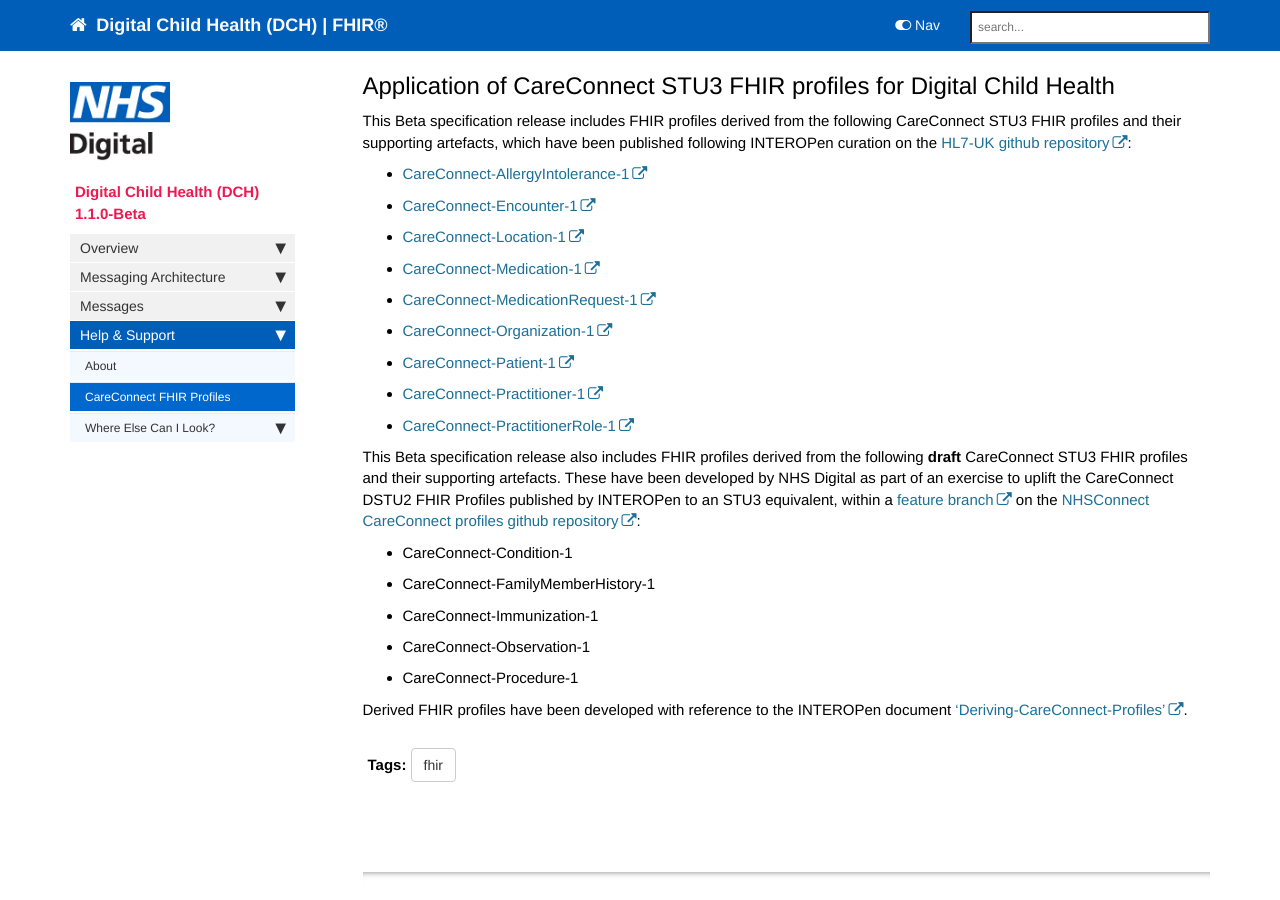
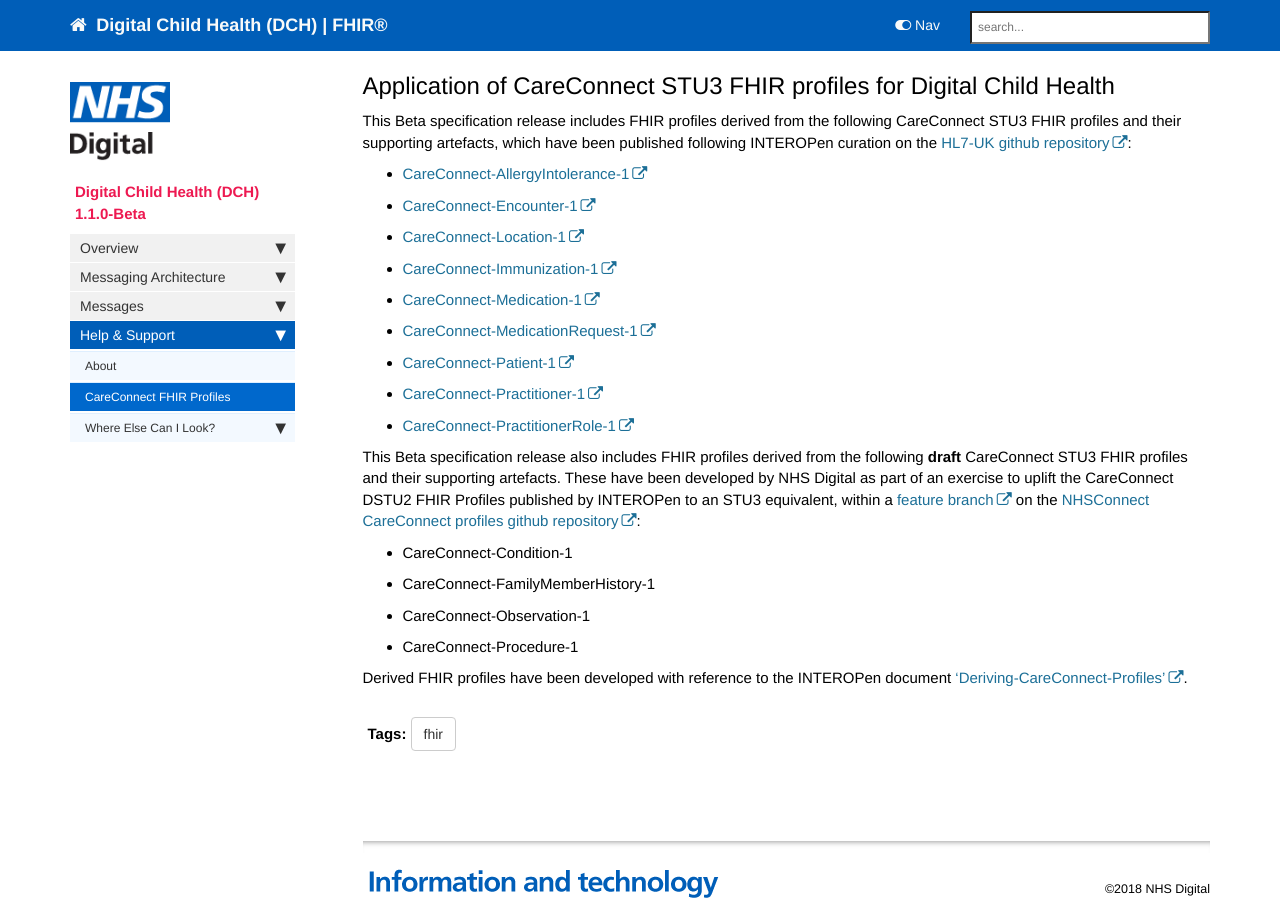
Before and after one commit to nhsconnect/Digital-Child-Health-STU3, a Jekyll site: the page built from pages/support/support_careconnect.md, in a window 1280 px wide and 900 px high, scrolled down 334 px. Built offline with Jekyll 4.4.1, drawn with Linux system fonts in a browser that asks for light colours; nearby versions of some CDN libraries; our own code applies the rules of GitHub Pages for plain Markdown files; comment, search, counter and statistics services are not loaded.

Commit message:
Update to include INTEROPen curation changes

```diff
--- a/pages/support/support_careconnect.md
+++ b/pages/support/support_careconnect.md
@@ -20,9 +20,9 @@ This Beta specification release includes FHIR profiles derived from the followin
 - [CareConnect-AllergyIntolerance-1](https://fhir.hl7.org.uk/STU3/StructureDefinition/CareConnect-AllergyIntolerance-1)
 - [CareConnect-Encounter-1](https://fhir.hl7.org.uk/STU3/StructureDefinition/CareConnect-Encounter-1)
 - [CareConnect-Location-1](https://fhir.hl7.org.uk/STU3/StructureDefinition/CareConnect-Location-1)
+- [CareConnect-Immunization-1](https://fhir.hl7.org.uk/STU3/StructureDefinition/CareConnect-Immunization-1)
 - [CareConnect-Medication-1](https://fhir.hl7.org.uk/STU3/StructureDefinition/CareConnect-Medication-1)
 - [CareConnect-MedicationRequest-1](https://fhir.hl7.org.uk/STU3/StructureDefinition/CareConnect-MedicationRequest-1)
-- [CareConnect-Organization-1](https://fhir.hl7.org.uk/STU3/StructureDefinition/CareConnect-Organization-1)
 - [CareConnect-Patient-1](https://fhir.hl7.org.uk/STU3/StructureDefinition/CareConnect-Patient-1)
 - [CareConnect-Practitioner-1](https://fhir.hl7.org.uk/STU3/StructureDefinition/CareConnect-Practitioner-1)
 - [CareConnect-PractitionerRole-1](https://fhir.hl7.org.uk/STU3/StructureDefinition/CareConnect-PractitionerRole-1)
@@ -31,7 +31,6 @@ This Beta specification release also includes FHIR profiles derived from the fol
 
  - CareConnect-Condition-1
  - CareConnect-FamilyMemberHistory-1
- - CareConnect-Immunization-1
  - CareConnect-Observation-1
  - CareConnect-Procedure-1
 
```
